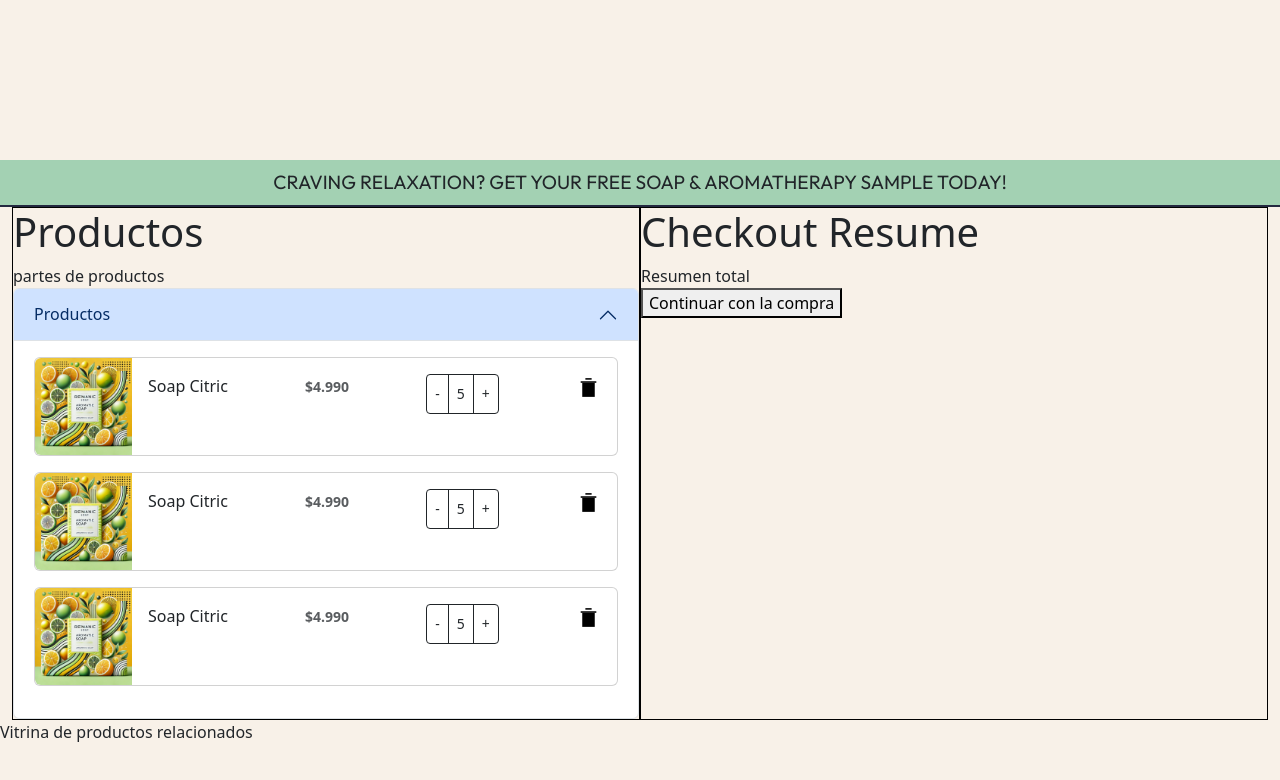
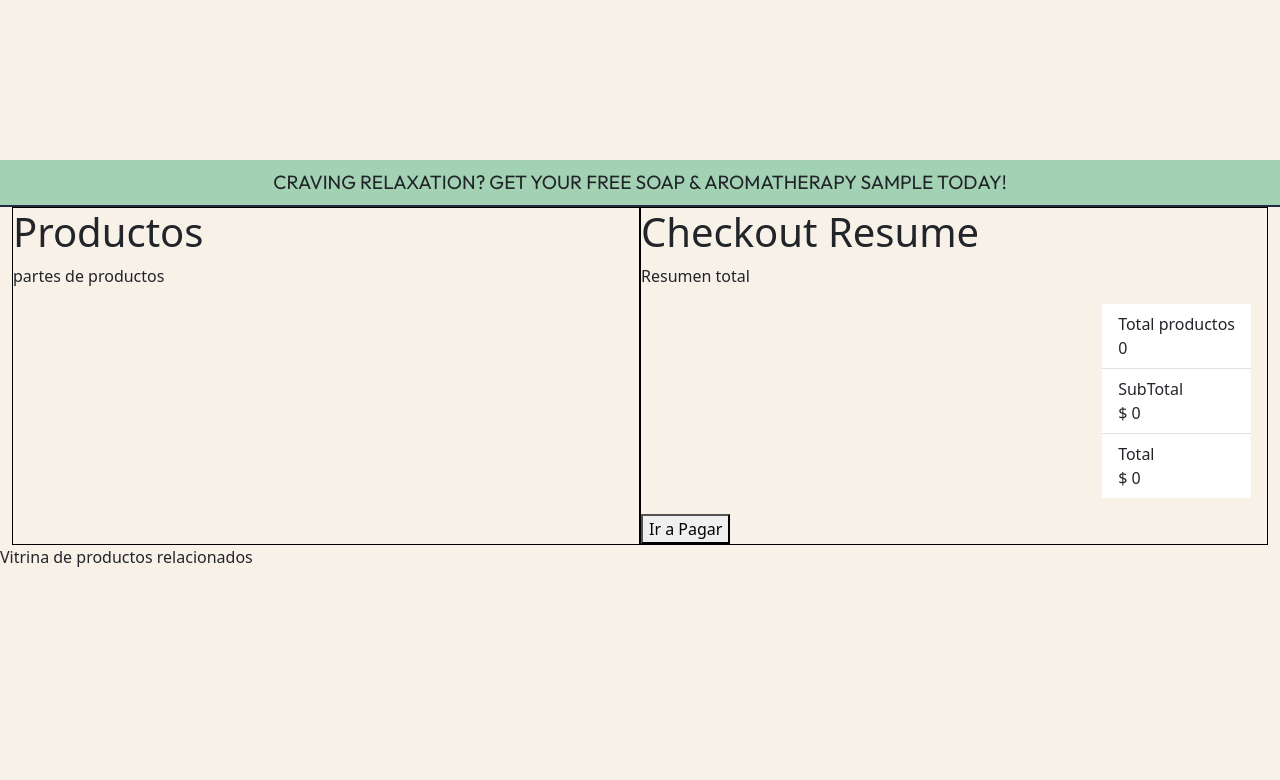
Before and after one commit to CaroMokka/Ecommerce-MeowJungle, a React (Vite) app: page /checkout in a window 1280 px wide. Shown: the top 780 px of the page. Built offline with nearby package versions, Linux system fonts and the light colour scheme.

Commit message:
feat: implement checkout page with cart items display and total calculation

```diff
--- a/src/checkout/Checkout.tsx
+++ b/src/checkout/Checkout.tsx
@@ -1,8 +1,17 @@
 import Stripe from "../store/blocks/header/stripePromotion/Stripe";
 import ProductsListCheckout from "./productsListCheckout/ProductsListCheckout";
 import ResumeCheckout from "./resumeCheckout/ResumeCheckout"
+import useCart from "../context/cart/useCart";
+
+
 
 function Checkout() {
+  const { state } = useCart()
+  const { cart } = state;
+
+  const totalItems = cart.reduce((acc, item) => acc + item.quantity, 0);
+  const totalAmount = cart.reduce((acc, item)=> acc + item.quantity * (item.price ?? 0), 0)
+
   return (
     <section className="cart-view__container">
       <Stripe />
@@ -11,10 +20,10 @@ function Checkout() {
         <div className="col-6 border border-black">
           <h1>Productos</h1>
           <div>partes de productos</div>
-          <ProductsListCheckout />
+          <ProductsListCheckout cart={cart} />
         </div>
         <div className="col-6 border border-black">
-          <ResumeCheckout/>
+          <ResumeCheckout totalItems={totalItems} totalAmount={totalAmount} />
         </div>
       </div>
       <div>Vitrina de productos relacionados</div>
--- a/src/checkout/productsListCheckout/ProductsListCheckout.tsx
+++ b/src/checkout/productsListCheckout/ProductsListCheckout.tsx
@@ -1,33 +1,23 @@
-import ProductCart from "../../store/blocks/minicart/productCart/ProductCart"
+import ProductSummary from "../../components/ui/ProductSummary/ProductSummary";
+import { CartItem } from "../../context/cart/cartTypes";
 
-function ProductsListCheckout() {
+type ProductsListCheckoutProps = {
+  cart: CartItem[];
+}
+
+function ProductsListCheckout({ cart }: ProductsListCheckoutProps) {
+
   return (
-    <div className="accordion" id="accordionExample">
-      <div className="accordion-item">
-        <h2 className="accordion-header">
-          <button
-            className="accordion-button"
-            type="button"
-            data-bs-toggle="collapse"
-            data-bs-target="#collapseOne"
-            aria-expanded="true"
-            aria-controls="collapseOne"
-          >
-            Productos
-          </button>
-        </h2>
-        <div
-          id="collapseOne"
-          className="accordion-collapse collapse show"
-          data-bs-parent="#accordionExample"
-        >
-          <div className="accordion-body">
-            <ProductCart/>
-            <ProductCart/>
-            <ProductCart/>
-          </div>
-        </div>
-      </div>
+    <div>
+      {cart.map((item) => {
+        return (
+          <ProductSummary
+            key={item.id}
+            product={item}
+            variant="minicart"
+          />
+        );
+      })}
     </div>
   );
 }
--- a/src/checkout/resumeCheckout/ResumeCheckout.tsx
+++ b/src/checkout/resumeCheckout/ResumeCheckout.tsx
@@ -1,12 +1,37 @@
 import { Link } from "react-router-dom";
 
-function ResumeCheckout() {
+type ResumeCheckoutProps = {
+  totalItems: number;
+  totalAmount: number;
+}
+
+function ResumeCheckout({ totalItems, totalAmount }: ResumeCheckoutProps) {
   return (
     <div>
       <h1>Checkout Resume</h1>
           <div className="">Resumen total</div>
+          <div className="d-flex flex-column align-items-end p-3" >
+      <ul className="list-group list-group-flush">
+        <div className="list-group-item">
+          <div>Total productos</div>
+          <div>{totalItems}</div>
+        </div>
+        <li className="list-group-item">
+          <div>SubTotal</div>
+          <div>$ {totalAmount}</div>
+        </li>
+        {/* <li className="list-group-item">
+          <div>Descuentos</div>
+          <div>$3.560</div>
+        </li> */}
+        <li className="list-group-item">
+          <div>Total</div>
+          <div>$ {totalAmount}</div>
+        </li>
+      </ul>
+    </div>
           <Link to="/shipping">
-            <button>Continuar con la compra</button>
+            <button>Ir a Pagar</button>
           </Link>
     </div>
   )
--- a/src/store/blocks/minicart/listCart/ListCart.tsx
+++ b/src/store/blocks/minicart/listCart/ListCart.tsx
@@ -6,9 +6,6 @@ type ListCartProps = {
   cart: CartItem[];
 }
 function ListCart({ cart }: ListCartProps) {
-
-
-
   return (
     <div>
       {cart.map((item) => {
--- a/src/store/blocks/minicart/productCart/ProductCart.tsx
+++ /dev/null
@@ -1,34 +0,0 @@
-import QuantityProduct from "./quantityProduct/QuantityProduct";
-import DeleteProduct from "./deleteProduct/DeleteProduct";
-function ProductCart() {
-  return (
-    <>
-      <div className="card mb-3" style={{ width: "100%" }}>
-        <div className="row g-0">
-          <div className="col-md-2">
-            <img
-              src="/img/soap_citric.webp"
-              className="img-fluid rounded-start"
-              alt="..."
-              style={{ width: "100px" }}
-            />
-          </div>
-          <div className="col-md-10">
-            <div className="card-body d-flex flex-row justify-content-between">
-              <p className="card-title">Soap Citric</p>
-              <p className="card-text">
-                <small className="text-body-secondary">
-                  <strong>$4.990</strong>
-                </small>
-              </p>
-              <QuantityProduct />
-              <DeleteProduct />
-            </div>
-          </div>
-        </div>
-      </div>
-    </>
-  );
-}
-
-export default ProductCart;
--- a/src/store/blocks/minicart/productCart/deleteProduct/DeleteProduct.tsx
+++ /dev/null
@@ -1,19 +0,0 @@
-function DeleteProduct() {
-  return (
-    <a>
-      <svg
-        width="25"
-        height="25"
-        viewBox="0 0 64 64"
-        fill="none"
-        xmlns="http://www.w3.org/2000/svg"
-      >
-        <rect x="16" y="20" width="32" height="36" fill="black" />
-        <rect x="12" y="16" width="40" height="4" fill="black" />
-        <rect x="24" y="8" width="16" height="4" fill="black" />
-      </svg>
-    </a>
-  );
-}
-
-export default DeleteProduct;
--- a/src/store/blocks/minicart/productCart/quantityProduct/QuantityProduct.tsx
+++ /dev/null
@@ -1,21 +0,0 @@
-function QuantityProduct() {
-  return (
-    <div
-      className="btn-group btn-group-sm"
-      role="group"
-      aria-label="Small button group"
-    >
-      <button type="button" className="btn btn-outline-dark">
-        -
-      </button>
-      <button type="button" className="btn btn-outline-dark">
-        5
-      </button>
-      <button type="button" className="btn btn-outline-dark">
-        +
-      </button>
-    </div>
-  );
-}
-
-export default QuantityProduct;
```
